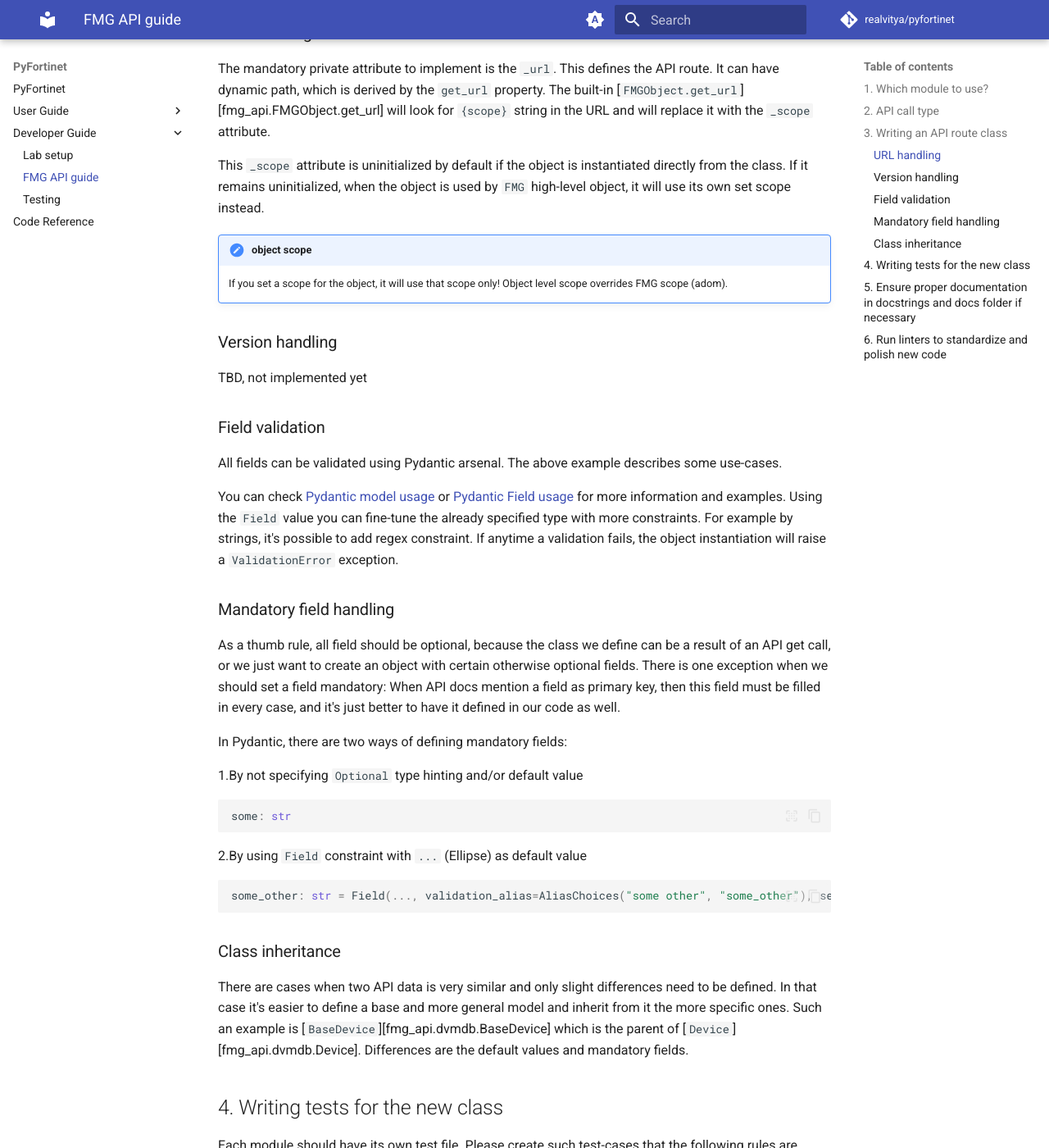
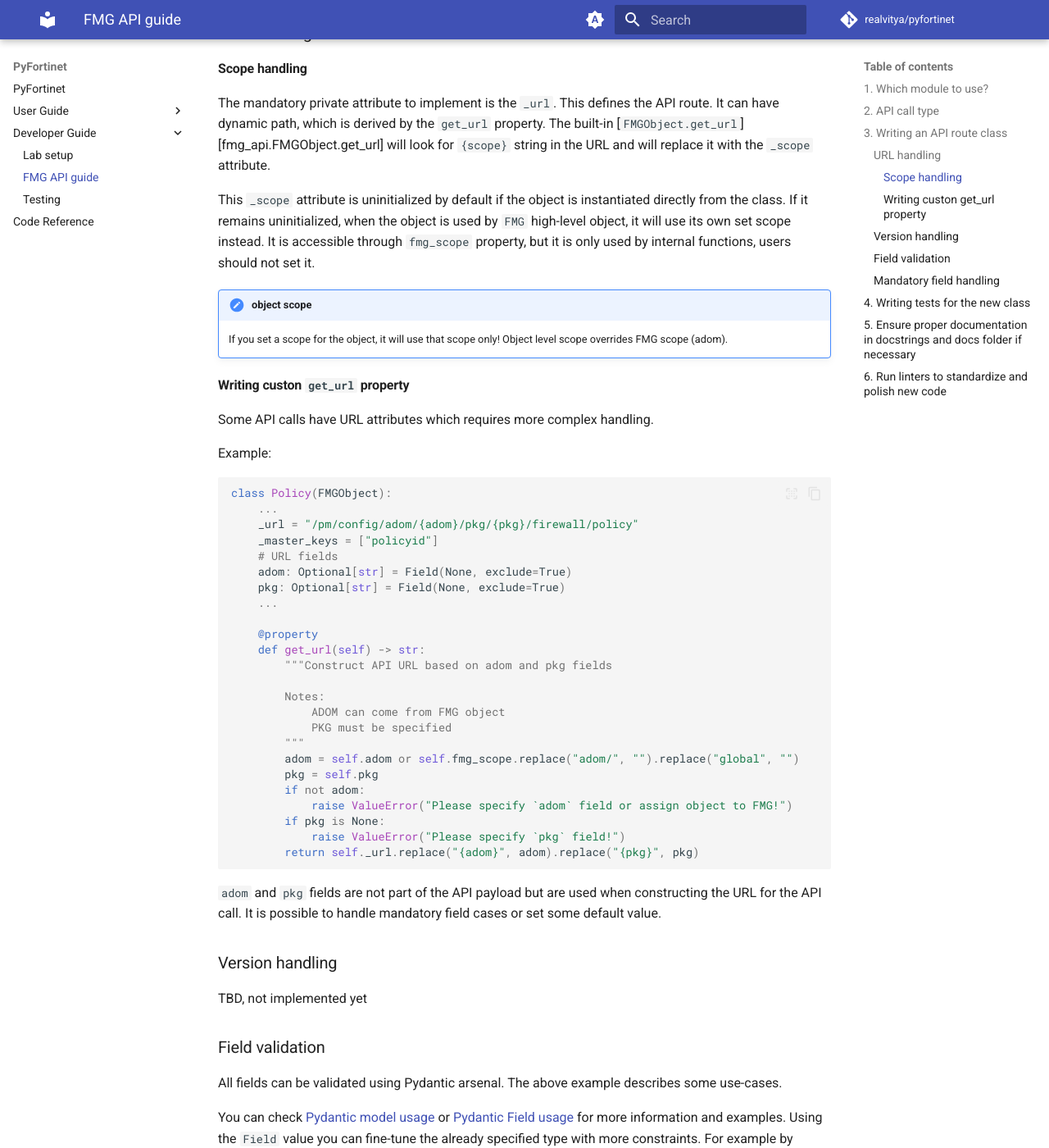
Before and after one commit to realvitya/pyfortinet, an MkDocs documentation site: the page built from docs/developer_guide/fmg_api_objects.md, in a window 1280 px wide and 1400 px high, scrolled down 2513 px. Shown: the whole window at 82% size. Built offline with MkDocs 1.6.1 and Material for MkDocs 9.7.7, drawn with Linux system fonts in a browser that asks for light colours; comment, search, counter and statistics services are not loaded.

Commit message:
docs update

````diff
--- a/docs/developer_guide/fmg_api_objects.md
+++ b/docs/developer_guide/fmg_api_objects.md
@@ -113,16 +113,55 @@ class SomeAPICall(FMGObject):
 
 ### URL handling
 
+#### Scope handling
+
 The mandatory private attribute to implement is the ``_url``. This defines the API route. It can have dynamic path,
 which is derived by the ``get_url`` property. The built-in [`FMGObject.get_url`][fmg_api.FMGObject.get_url] will look
 for ``{scope}`` string in the URL and will replace it with the ``_scope`` attribute.
 
 This ``_scope`` attribute is uninitialized by default if the object is instantiated directly from the class. If it
 remains uninitialized, when the object is used by ``FMG`` high-level object, it will use its own set scope instead.
+It is accessible through ``fmg_scope`` property, but it is only used by internal functions, users should not set it.
 
 !!! note "object scope"
 
     If you set a scope for the object, it will use that scope only! Object level scope overrides FMG scope (adom).
+
+#### Writing custon ``get_url`` property
+
+Some API calls have URL attributes which requires more complex handling.
+
+Example:
+
+```python
+class Policy(FMGObject):
+    ...
+    _url = "/pm/config/adom/{adom}/pkg/{pkg}/firewall/policy"
+    _master_keys = ["policyid"]
+    # URL fields
+    adom: Optional[str] = Field(None, exclude=True)
+    pkg: Optional[str] = Field(None, exclude=True)
+    ...
+
+    @property
+    def get_url(self) -> str:
+        """Construct API URL based on adom and pkg fields
+
+        Notes:
+            ADOM can come from FMG object
+            PKG must be specified
+        """
+        adom = self.adom or self.fmg_scope.replace("adom/", "").replace("global", "")
+        pkg = self.pkg
+        if not adom:
+            raise ValueError("Please specify `adom` field or assign object to FMG!")
+        if pkg is None:
+            raise ValueError("Please specify `pkg` field!")
+        return self._url.replace("{adom}", adom).replace("{pkg}", pkg)
+```
+
+``adom`` and ``pkg`` fields are not part of the API payload but are used when constructing the URL for the API call.
+It is possible to handle mandatory field cases or set some default value.
 
 ### Version handling
 
@@ -159,13 +198,6 @@ some: str
 some_other: str = Field(..., validation_alias=AliasChoices("some other", "some_other"), serialization_alias="some other")
 ```
 
-### Class inheritance
-
-There are cases when two API data is very similar and only slight differences need to be defined. In that case it's
-easier to define a base and more general model and inherit from it the more specific ones. Such an example is
-[`BaseDevice`][fmg_api.dvmdb.BaseDevice] which is the parent of [`Device`][fmg_api.dvmdb.Device]. Differences are
-the default values and mandatory fields.
-
 ## 4. Writing tests for the new class
 
 Each module should have its own test file. Please create such test-cases that the following rules are applied:
--- a/mkdocs.yml
+++ b/mkdocs.yml
@@ -48,6 +48,7 @@ nav:
       - Quick Start Guide: user_guide/quickstart.md
       - Installation: user_guide/installation.md
       - Howto: user_guide/howto.md
+      - Advanced Usage: user_guide/advanced_usage.md
   - Developer Guide:
       - General guide: developer_guide/index.md
       - Lab setup: developer_guide/lab_setup.md
@@ -94,6 +95,7 @@ plugins:
 
 watch:
     - pyfortinet
+    - README.md
 
 markdown_extensions:
   - toc:
````
Also changed, not shown: README.md (+13 -13 lines), docs/user_guide/advanced_usage.md (added, +88 -0 lines), docs/user_guide/howto.md (+1 -1 lines), docs/user_guide/quickstart.md (+15 -1 lines), 5 other files.
